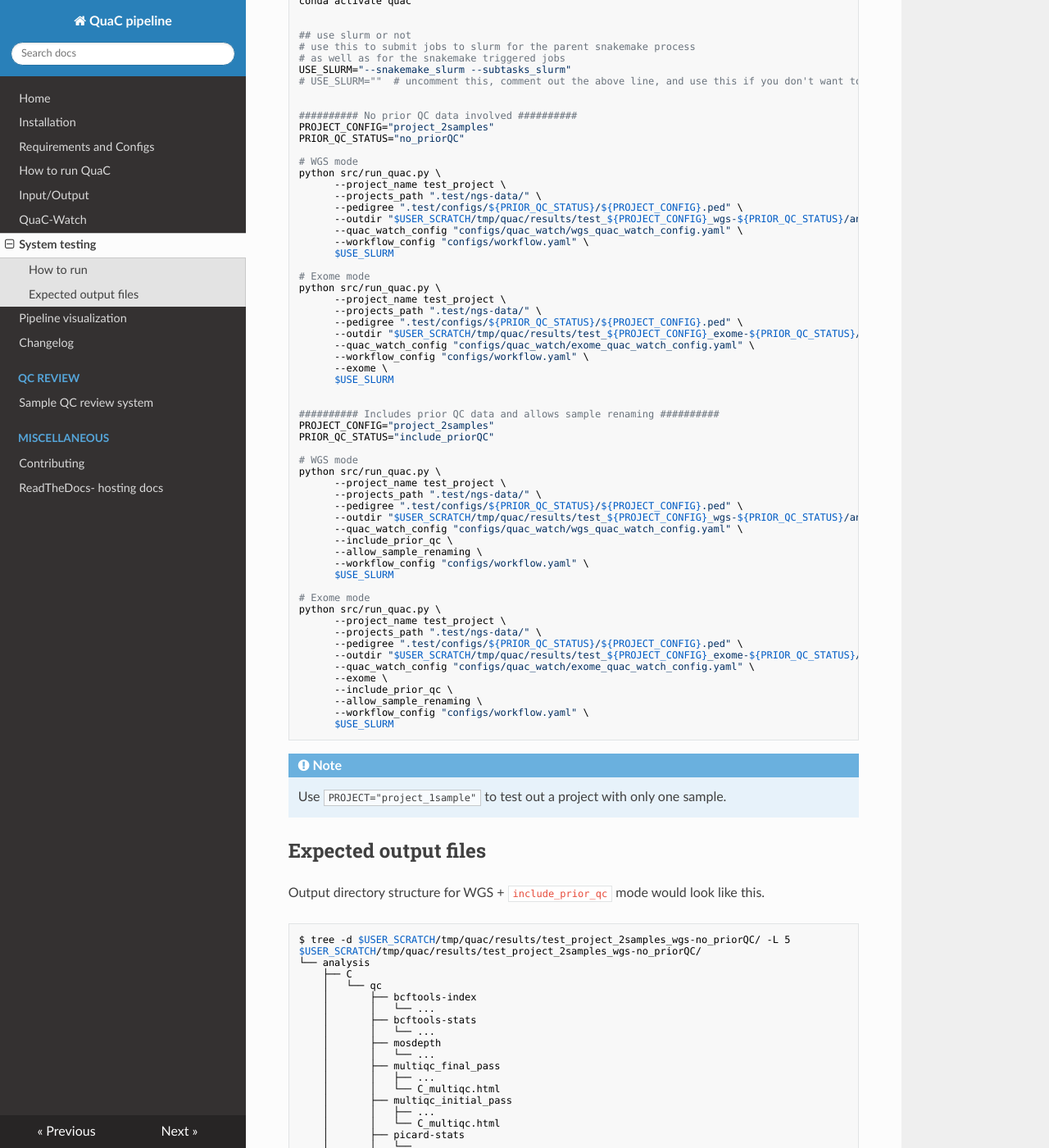
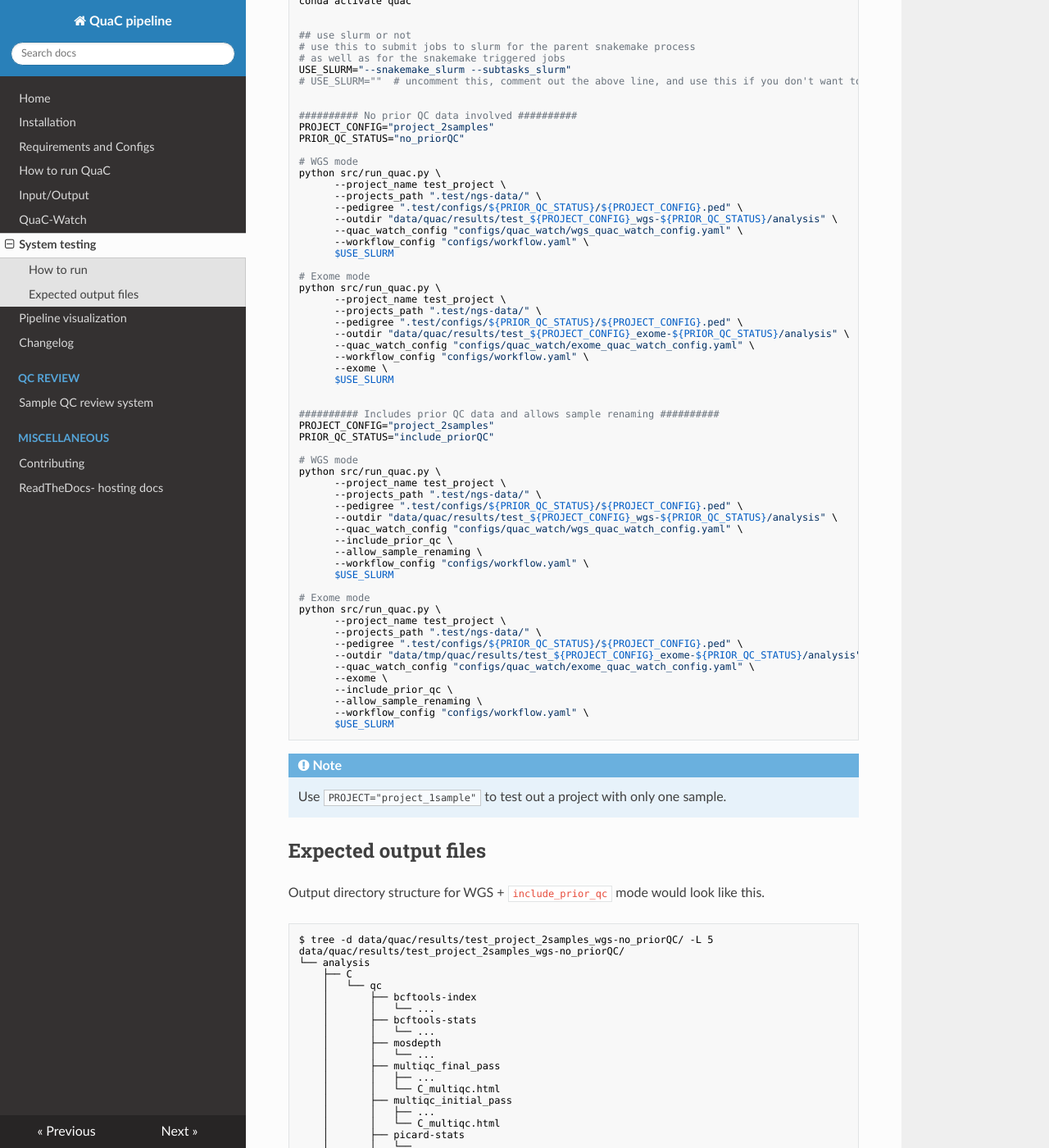
Before and after one commit to uab-cgds-worthey/quac, an MkDocs documentation site: the page built from docs/system_testing.md, in a window 1280 px wide and 1400 px high, scrolled down 716 px. Shown: the whole window at 82% size. Built offline with MkDocs 1.6.1, drawn with Linux system fonts in a browser that asks for light colours; nearby versions of some CDN libraries; some of the changed text lies outside the part shown.

Commit message:
updates doc on refactoring of $USER_SCRATCH

````diff
--- a/docs/system_testing.md
+++ b/docs/system_testing.md
@@ -45,7 +45,7 @@ python src/run_quac.py \
       --project_name test_project \
       --projects_path ".test/ngs-data/" \
       --pedigree ".test/configs/${PRIOR_QC_STATUS}/${PROJECT_CONFIG}.ped" \
-      --outdir "$USER_SCRATCH/tmp/quac/results/test_${PROJECT_CONFIG}_wgs-${PRIOR_QC_STATUS}/analysis" \
+      --outdir "data/quac/results/test_${PROJECT_CONFIG}_wgs-${PRIOR_QC_STATUS}/analysis" \
       --quac_watch_config "configs/quac_watch/wgs_quac_watch_config.yaml" \
       --workflow_config "configs/workflow.yaml" \
       $USE_SLURM
@@ -55,7 +55,7 @@ python src/run_quac.py \
       --project_name test_project \
       --projects_path ".test/ngs-data/" \
       --pedigree ".test/configs/${PRIOR_QC_STATUS}/${PROJECT_CONFIG}.ped" \
-      --outdir "$USER_SCRATCH/tmp/quac/results/test_${PROJECT_CONFIG}_exome-${PRIOR_QC_STATUS}/analysis" \
+      --outdir "data/quac/results/test_${PROJECT_CONFIG}_exome-${PRIOR_QC_STATUS}/analysis" \
       --quac_watch_config "configs/quac_watch/exome_quac_watch_config.yaml" \
       --workflow_config "configs/workflow.yaml" \
       --exome \
@@ -71,7 +71,7 @@ python src/run_quac.py \
       --project_name test_project \
       --projects_path ".test/ngs-data/" \
       --pedigree ".test/configs/${PRIOR_QC_STATUS}/${PROJECT_CONFIG}.ped" \
-      --outdir "$USER_SCRATCH/tmp/quac/results/test_${PROJECT_CONFIG}_wgs-${PRIOR_QC_STATUS}/analysis" \
+      --outdir "data/quac/results/test_${PROJECT_CONFIG}_wgs-${PRIOR_QC_STATUS}/analysis" \
       --quac_watch_config "configs/quac_watch/wgs_quac_watch_config.yaml" \
       --include_prior_qc \
       --allow_sample_renaming \
@@ -83,7 +83,7 @@ python src/run_quac.py \
       --project_name test_project \
       --projects_path ".test/ngs-data/" \
       --pedigree ".test/configs/${PRIOR_QC_STATUS}/${PROJECT_CONFIG}.ped" \
-      --outdir "$USER_SCRATCH/tmp/quac/results/test_${PROJECT_CONFIG}_exome-${PRIOR_QC_STATUS}/analysis" \
+      --outdir "data/tmp/quac/results/test_${PROJECT_CONFIG}_exome-${PRIOR_QC_STATUS}/analysis" \
       --quac_watch_config "configs/quac_watch/exome_quac_watch_config.yaml" \
       --exome \
       --include_prior_qc \
@@ -101,8 +101,8 @@ python src/run_quac.py \
 Output directory structure for WGS + `include_prior_qc` mode would look like this.
 
 ```sh
-$ tree -d $USER_SCRATCH/tmp/quac/results/test_project_2samples_wgs-no_priorQC/ -L 5
-$USER_SCRATCH/tmp/quac/results/test_project_2samples_wgs-no_priorQC/
+$ tree -d data/quac/results/test_project_2samples_wgs-no_priorQC/ -L 5
+data/quac/results/test_project_2samples_wgs-no_priorQC/
 └── analysis
     ├── C
     │   └── qc
````
Also changed, not shown: docs/input_output.md (+1 -1 lines), docs/quac_cli.md (+3 -3 lines), docs/reqts_configs.md (+1 -1 lines).
